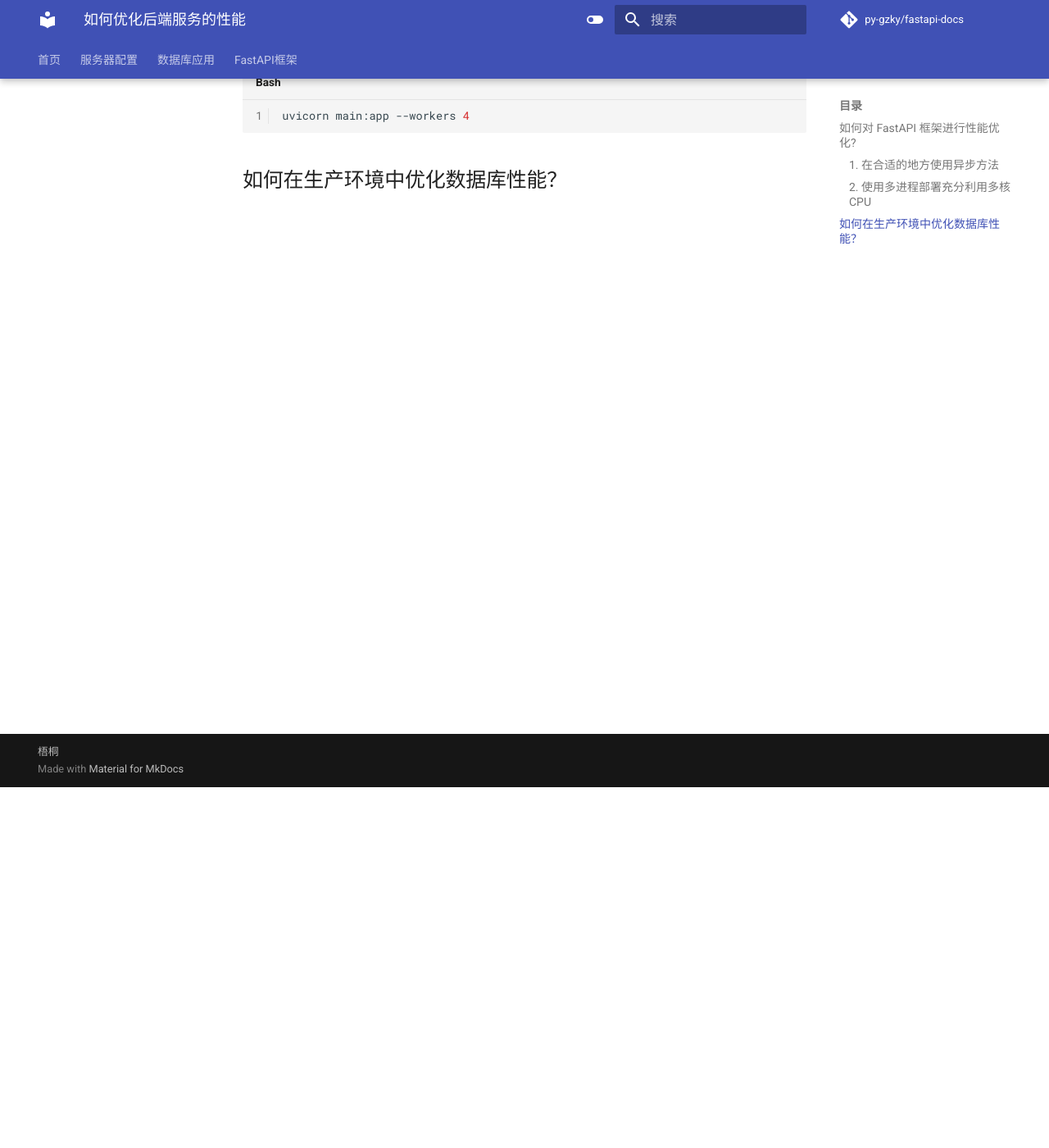
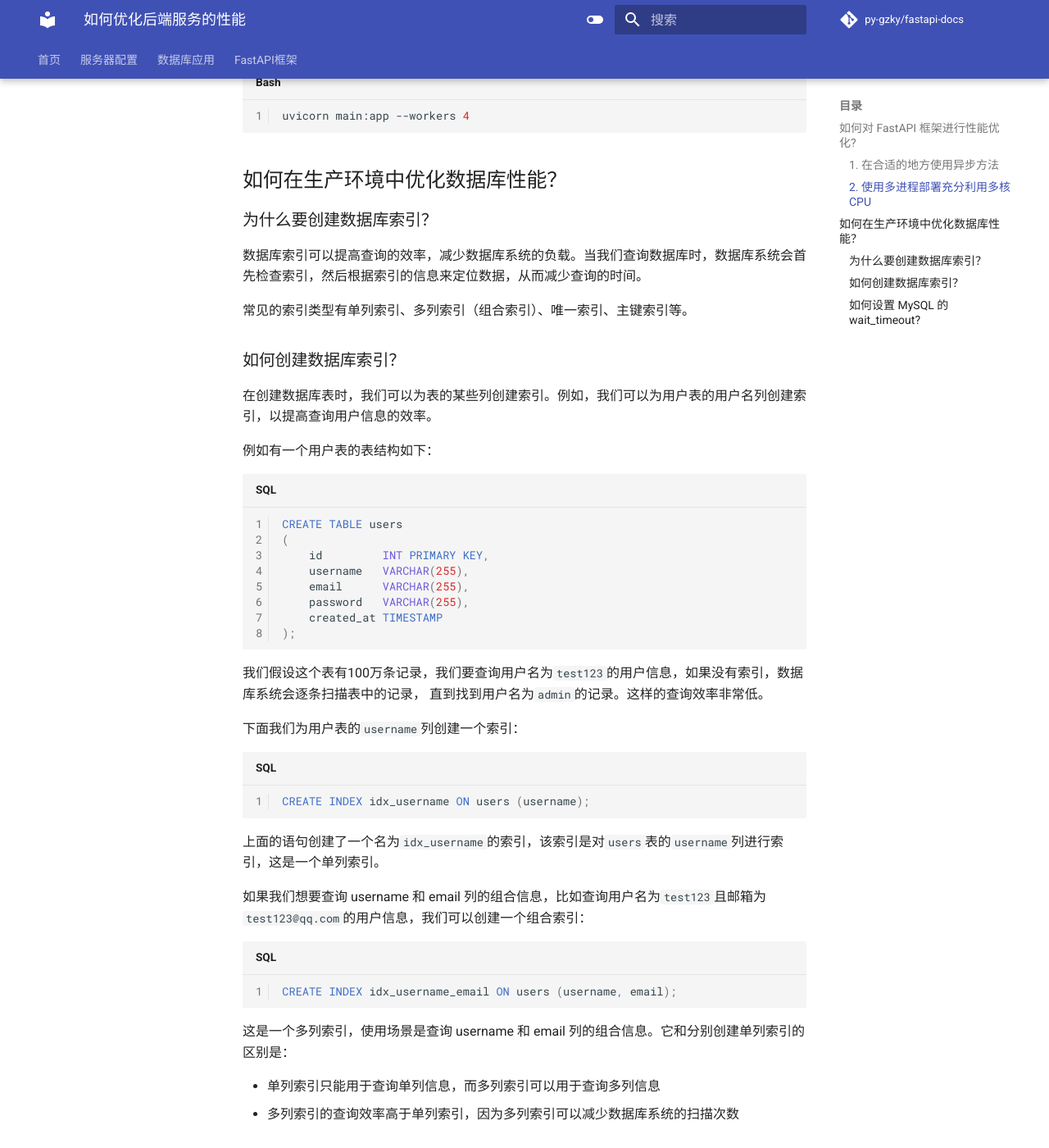
Before and after one commit to PY-GZKY/PythonBackendEngineerGuide, an MkDocs documentation site: the page built from docs/how-to-optimize-performance.md, in a window 1280 px wide and 1400 px high, scrolled down 440 px. Shown: the whole window at 82% size. Built offline with MkDocs 1.6.1 and Material for MkDocs 9.7.7, drawn with Linux system fonts in a browser that asks for light colours; comment, search, counter and statistics services are not loaded; some of the changed text lies outside the part shown.

Commit message:
Update how-to-optimize-performance.md

````diff
--- a/docs/how-to-optimize-performance.md
+++ b/docs/how-to-optimize-performance.md
@@ -15,3 +15,77 @@
 ```
 
 ## 如何在生产环境中优化数据库性能？
+
+### 为什么要创建数据库索引？
+
+数据库索引可以提高查询的效率，减少数据库系统的负载。当我们查询数据库时，数据库系统会首先检查索引，然后根据索引的信息来定位数据，从而减少查询的时间。
+
+常见的索引类型有单列索引、多列索引（组合索引）、唯一索引、主键索引等。
+
+### 如何创建数据库索引？
+
+在创建数据库表时，我们可以为表的某些列创建索引。例如，我们可以为用户表的用户名列创建索引，以提高查询用户信息的效率。
+
+例如有一个用户表的表结构如下：
+
+```sql
+CREATE TABLE users
+(
+    id         INT PRIMARY KEY,
+    username   VARCHAR(255),
+    email      VARCHAR(255),
+    password   VARCHAR(255),
+    created_at TIMESTAMP
+);
+```
+
+我们假设这个表有100万条记录，我们要查询用户名为`test123`的用户信息，如果没有索引，数据库系统会逐条扫描表中的记录，
+直到找到用户名为`admin`的记录。这样的查询效率非常低。
+
+下面我们为用户表的`username`列创建一个索引：
+
+```sql
+CREATE INDEX idx_username ON users (username);
+```
+
+上面的语句创建了一个名为`idx_username`的索引，该索引是对`users`表的`username`列进行索引，这是一个单列索引。
+
+如果我们想要查询 username 和 email 列的组合信息，比如查询用户名为`test123`且邮箱为`test123@qq.com`的用户信息，我们可以创建一个组合索引：
+
+```sql
+CREATE INDEX idx_username_email ON users (username, email);
+```
+
+这是一个多列索引，使用场景是查询 username 和 email 列的组合信息。它和分别创建单列索引的区别是：
+
+- 单列索引只能用于查询单列信息，而多列索引可以用于查询多列信息
+- 多列索引的查询效率高于单列索引，因为多列索引可以减少数据库系统的扫描次数
+
+...
+
+### 如何设置  MySQL 的 wait_timeout?
+
+`wait_timeout` 是 MySQL 中的一个系统变量，用于设置客户端连接的超时时间，即连接在空闲一段时间后会自动断开。
+
+这个变量的默认值是 `28800` 秒（8 小时），也就是说，如果一个客户端连接在 8 小时内没有任何活动，那么 MySQL 会自动断开这个连接。
+
+但是有时候我们不希望数据库在闲置 8 小时之后才断开连接，如果我的后台服务并发性较高，那么 8 小时的时间可能会导致数据库连接数过多，从而影响数据库的性能。
+
+在 MySQL 中，可以通过以下方式设置 `wait_timeout` 变量：
+
+```shell
+SHOW SESSION VARIABLES LIKE 'wait_timeout';
+```
+
+然后，你需要找到启动 MySQL 的配置文件，通常是 `my.cnf` 或 `my.ini`，在这个文件中修改或添加以下配置：
+
+```shell
+[mysqld]
+wait_timeout = 14400
+```
+
+这里的 `14400` 是你希望设置的超时时间，单位是秒。修改完配置文件后，重启 MySQL 服务，新的 `wait_timeout` 设置就会生效。
+
+设置 `wait_timeout` 的目的是为了优化数据库的性能和资源利用，避免因为连接数过多而导致数据库性能下降。
+
+设置过小的 `wait_timeout` 可能会导致一些问题，比如客户端连接频繁断开、连接池无法正常工作等，因此需要根据实际情况来合理设置这个值。
````
